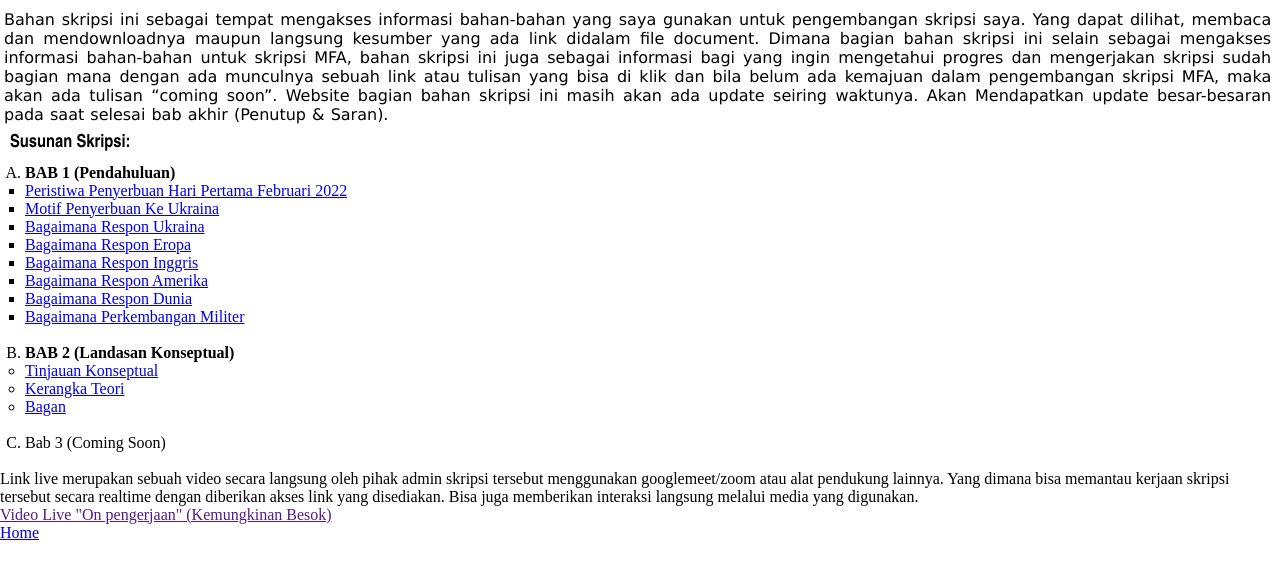
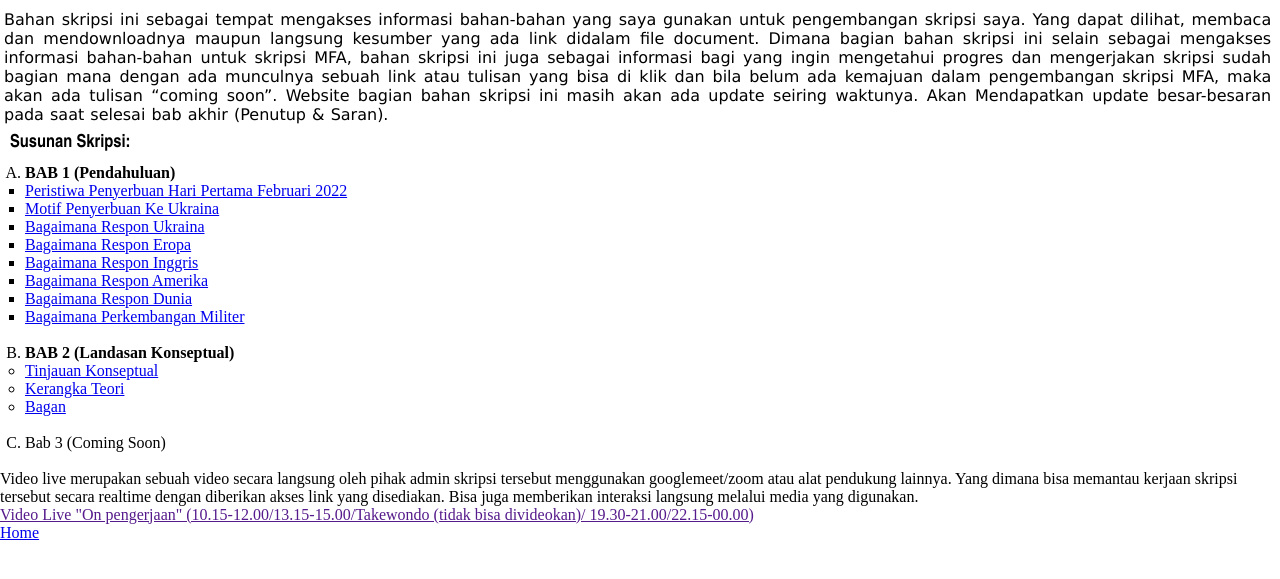
Before and after one commit to MFA1234/MFA1234.github.io, a plain HTML site: page Bahan Skripsi.html in a window 1280 px wide. Shown: the part 71-650 px from the top of the page. Drawn offline with Linux system fonts and the light colour scheme.

Commit message:
Update Bahan Skripsi.html

```diff
--- a/Bahan Skripsi.html
+++ b/Bahan Skripsi.html
@@ -45,12 +45,12 @@
             <li>Bab 3 (Coming Soon)</li>
         </OL>
         <br/>
-        <p>Link live merupakan sebuah video secara langsung oleh pihak admin skripsi tersebut menggunakan
+        <p>Video live merupakan sebuah video secara langsung oleh pihak admin skripsi tersebut menggunakan
             googlemeet/zoom atau alat pendukung lainnya. Yang dimana bisa memantau kerjaan skripsi tersebut secara
             realtime dengan diberikan akses link yang disediakan. Bisa juga memberikan interaksi langsung melalui media
             yang digunakan.
         </p>
-        <a href="">Video Live "On pengerjaan" (Kemungkinan Besok) </a>
+        <a href="">Video Live "On pengerjaan" (10.15-12.00/13.15-15.00/Takewondo (tidak bisa divideokan)/ 19.30-21.00/22.15-00.00) </a>
         <br/>
         <a href="index.html">Home</a>
     </body>
```
